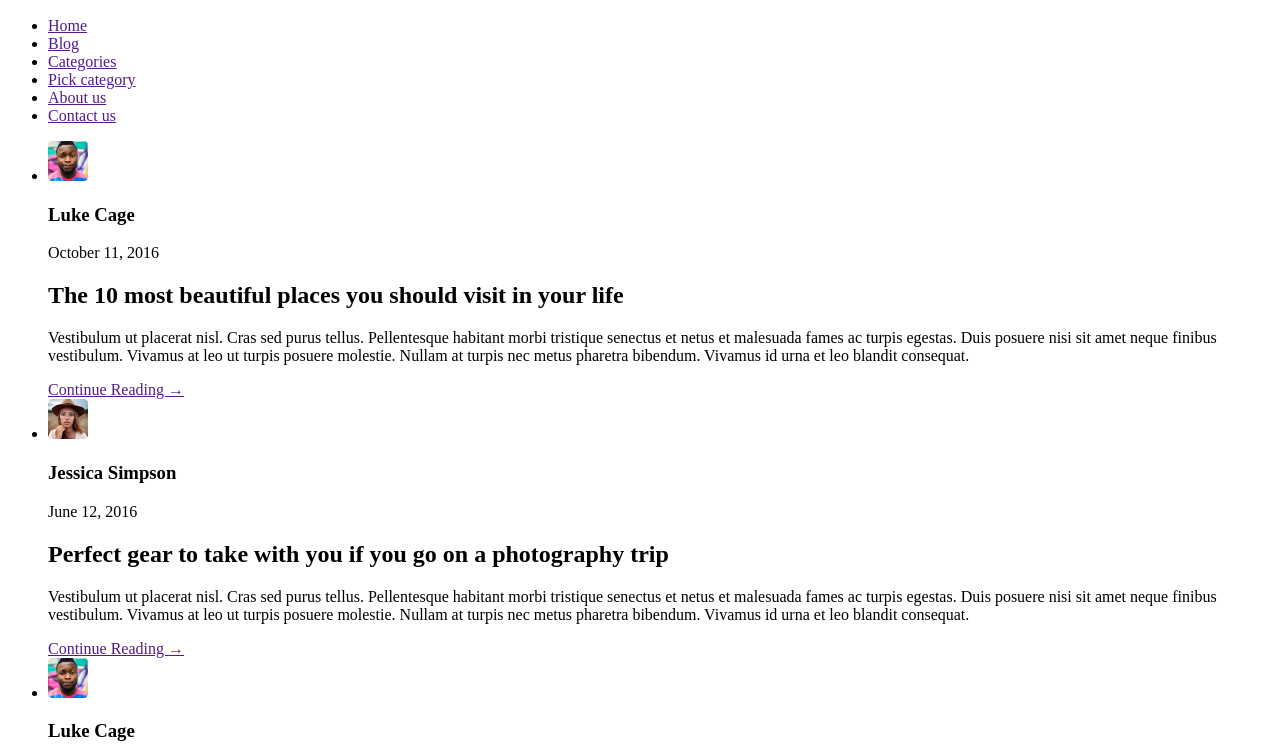
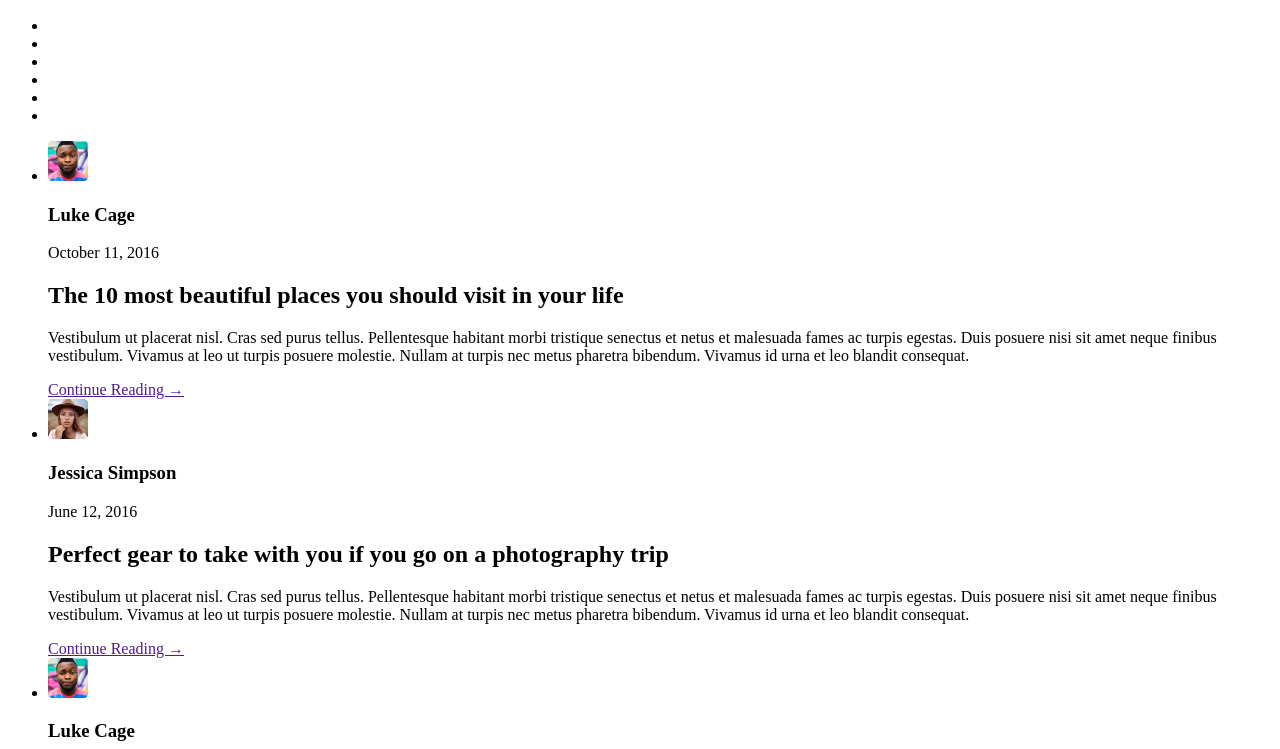
Before and after one commit to lukaluks/Explorer, a plain HTML site: page index.html in a window 1280 px wide. Shown: the part 51-800 px from the top of the page. Drawn offline with Linux system fonts and the light colour scheme.

Commit message:
vars-colors-and-headers-fonts

```diff
--- a/index.html
+++ b/index.html
@@ -1,32 +1,38 @@
 <!DOCTYPE html>
 <html lang="en">
   <head>
-    <meta charset="UTF-8">
-    <meta name="viewport" content="width=device-width, initial-scale=1.0">
+    <meta charset="UTF-8" />
+    <meta name="viewport" content="width=device-width, initial-scale=1.0" />
     <title>explorer</title>
+    <link rel="stylesheet" href="./style.css" />
   </head>
+
   <body>
-    <header>
-        <img src="./images/logotype.png" alt="logotype of site?">
-        <nav>
-            <ul>
-                <li>
-                    <a href="">Home</a>
+    <header class="header">
+      <img
+        class="header-logo"
+        src="./images/logotype.png"
+        alt="logotype of site?"
+      />
+      <nav class="header-navigation">
+        <ul class="header-list">
+          <li class="header-item">
+            <a class="header-link" href="">Home</a>
           </li>
-                <li>
-                    <a href="">Blog</a>
+          <li class="header-item">
+            <a class="header-link" href="">Blog</a>
           </li>
-                <li>
-                    <a href="">Categories</a>
+          <li class="header-item">
+            <a class="header-link" href="">Categories</a>
           </li>
-                <li>
-                    <a href="">Pick category</a>
+          <li class="header-item">
+            <a class="header-link" href="">Pick category</a>
           </li>
-                <li>
-                    <a href="">About us</a>
+          <li class="header-item">
+            <a class="header-link" href="">About us</a>
           </li>
-                <li>
-                    <a href="">Contact us</a>
+          <li class="header-item">
+            <a class="header-link" href="">Contact us</a>
           </li>
         </ul>
       </nav>
@@ -37,17 +43,22 @@
           <li>
             <article>
               <div>
-                            <img src="./images/man.png" alt="man">
+                <img src="./images/man.png" alt="man" />
                 <h3>Luke Cage</h3>
-                            <time datetime="2016-10-11" >October 11, 2016</time>
+                <time datetime="2016-10-11">October 11, 2016</time>
               </div>
-                        <h2>The 10 most beautiful places you should visit in your life</h2>
+              <h2>
+                The 10 most beautiful places you should visit in your life
+              </h2>
               <div>
-                            <p>Vestibulum ut placerat nisl. Cras sed purus tellus. Pellentesque
-                                habitant morbi tristique senectus et netus et malesuada fames ac
-                                 turpis egestas. Duis posuere nisi sit amet neque finibus vestibulum.
-                                Vivamus at leo ut turpis posuere molestie. Nullam at turpis nec metus
-                                 pharetra bibendum. Vivamus id urna et leo blandit consequat.</p>
+                <p>
+                  Vestibulum ut placerat nisl. Cras sed purus tellus.
+                  Pellentesque habitant morbi tristique senectus et netus et
+                  malesuada fames ac turpis egestas. Duis posuere nisi sit amet
+                  neque finibus vestibulum. Vivamus at leo ut turpis posuere
+                  molestie. Nullam at turpis nec metus pharetra bibendum.
+                  Vivamus id urna et leo blandit consequat.
+                </p>
                 <a href="">Continue Reading →</a>
               </div>
             </article>
@@ -55,19 +66,22 @@
           <li>
             <article>
               <div>
-                            <img src="./images/wuman.png" alt="wuman">
+                <img src="./images/wuman.png" alt="wuman" />
                 <h3>Jessica Simpson</h3>
                 <time datetime="2016-07-12">June 12, 2016</time>
               </div>
-                        <h2>Perfect gear to take with you if you go on a photography trip</h2>
+              <h2>
+                Perfect gear to take with you if you go on a photography trip
+              </h2>
               <div>
-                            <p>Vestibulum ut placerat nisl. Cras sed purus tellus.
-                                Pellentesque habitant morbi tristique senectus et netus
-                                et malesuada fames ac turpis egestas. Duis posuere nisi sit
-                                amet neque finibus vestibulum.
-                                Vivamus at leo ut turpis posuere molestie. Nullam at turpis
-                                nec metus pharetra bibendum. Vivamus id urna et leo blandit
-                                 consequat.</p>
+                <p>
+                  Vestibulum ut placerat nisl. Cras sed purus tellus.
+                  Pellentesque habitant morbi tristique senectus et netus et
+                  malesuada fames ac turpis egestas. Duis posuere nisi sit amet
+                  neque finibus vestibulum. Vivamus at leo ut turpis posuere
+                  molestie. Nullam at turpis nec metus pharetra bibendum.
+                  Vivamus id urna et leo blandit consequat.
+                </p>
                 <a href="">Continue Reading →</a>
               </div>
             </article>
@@ -75,21 +89,21 @@
           <li>
             <article>
               <div>
-                            <img src="./images/man.png" alt="man">
+                <img src="./images/man.png" alt="man" />
                 <h3>Luke Cage</h3>
 
                 <time datetime="2016-10-11">October 11, 2016</time>
               </div>
               <h2>We are looking for another photographer to join our group</h2>
               <div>
-                            <p>Vestibulum ut placerat nisl. Cras
-                                sed purus tellus. Pellentesque habitant
-                                morbi tristique senectus et netus et malesuada
-                                 fames ac turpis egestas. Duis posuere nisi sit amet
-                                 neque finibus vestibulum.
-                                Vivamus at leo ut turpis posuere molestie. Nullam at
-                                turpis nec metus pharetra bibendum. Vivamus id urna et
-                                 leo blandit consequat.</p>
+                <p>
+                  Vestibulum ut placerat nisl. Cras sed purus tellus.
+                  Pellentesque habitant morbi tristique senectus et netus et
+                  malesuada fames ac turpis egestas. Duis posuere nisi sit amet
+                  neque finibus vestibulum. Vivamus at leo ut turpis posuere
+                  molestie. Nullam at turpis nec metus pharetra bibendum.
+                  Vivamus id urna et leo blandit consequat.
+                </p>
                 <a href="">Continue Reading →</a>
               </div>
             </article>
@@ -107,15 +121,15 @@
       <ul>
         <li>
           <div>
-                    <img src="./images/man.png" alt="man">
+            <img src="./images/man.png" alt="man" />
             <h3>Luke Cage</h3>
-                    <time datetime="2016-10-11" >October 11, 2016</time>
+            <time datetime="2016-10-11">October 11, 2016</time>
           </div>
           <p>The 10 most beautiful places you should visit in your life</p>
         </li>
         <li>
           <div>
-                    <img src="./images/wuman.png" alt="wuman">
+            <img src="./images/wuman.png" alt="wuman" />
             <h3>Jessica Simpson</h3>
             <time datetime="2016-07-12">June 12, 2016</time>
           </div>
@@ -123,9 +137,9 @@
         </li>
         <li>
           <div>
-                    <img src="./images/man.png" alt="man">
+            <img src="./images/man.png" alt="man" />
             <h3>Luke Cage</h3>
-                    <time datetime="2016-10-11" >October 11, 2016</time>
+            <time datetime="2016-10-11">October 11, 2016</time>
           </div>
           <p>Why New York is still our favorite city to visit</p>
         </li>
--- /dev/null
+++ b/style.css
@@ -0,0 +1,20 @@
+:root{
+    --text-color:#FFFFFF;
+--description-text: #333333;
+--acent-color:#8D4FDB;
+--additional-color:#F1F1F1;
+}
+
+
+
+
+.header-link{
+    color: var(--text-color);
+font-family: Montserrat;
+font-size: 11px;
+font-style: normal;
+font-weight: 400;
+line-height: 14px;
+letter-spacing: 1.3px;
+text-transform: uppercase;
+}
```
Lines whose indentation alone changed are shown as unchanged.
